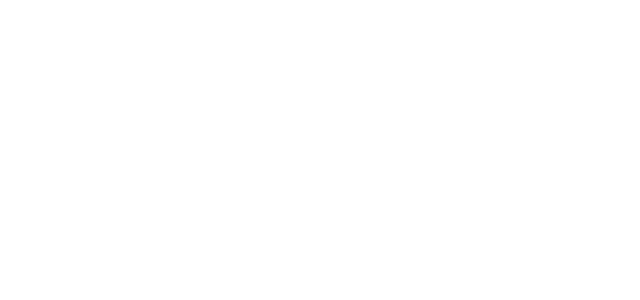
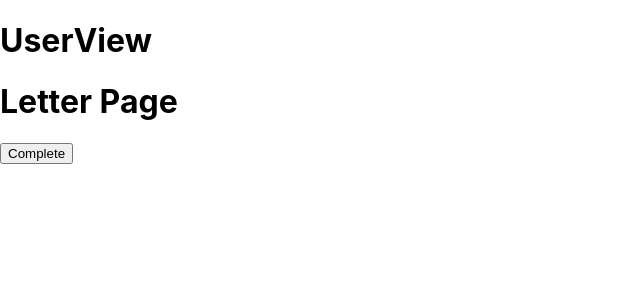
Before and after one commit to hyeok1235/Artique_front, a React (Create React App) app: page /userview/letter in a window 1280 px wide. Before the commit this address had no page. Shown: the top 300 px of the page, without its empty margins (0-640 px from the left). Built offline with nearby package versions, Linux system fonts and the light colour scheme.

Commit message:
Feat: userview 5개

```diff
--- a/src/App.js
+++ b/src/App.js
@@ -1,15 +1,15 @@
-import './App.css';
-import { BrowserRouter, Routes, Route } from 'react-router-dom';
-import UserView from './components/UserView';  // Import UserView component
-import AdminView from './components/AdminView';  // Import AdminView component
-import Main from './components/section/Main';  // If you want to keep Main as a default route
+import "./App.css";
+import { BrowserRouter, Routes, Route } from "react-router-dom";
+import UserView from "./components/UserView"; // Import UserView component
+import AdminView from "./components/AdminView"; // Import AdminView component
+import Main from "./components/section/Main"; // If you want to keep Main as a default route
 
 function App() {
   return (
     <BrowserRouter>
       <Routes>
         {/* Route for UserView */}
-        <Route path="/userview" element={<UserView />} />
+        <Route path="/userview/*" element={<UserView />} />
 
         {/* Route for AdminView */}
         <Route path="/adminview" element={<AdminView />} />
--- a/src/components/UserView.jsx
+++ b/src/components/UserView.jsx
@@ -1,9 +1,23 @@
 import React from "react";
+import { Routes, Route, Navigate } from "react-router-dom";
+import Start from "./pages/userview/Start";
+import Chat from "./pages/userview/Chat";
+import Letter from "./pages/userview/Letter";
+import Qr from "./pages/userview/Qr";
+import Last from "./pages/userview/Last";
 
 export default function UserView() {
-    return (
-        <div>
-            <h1>UserView</h1>
-        </div>
-    );
+  return (
+    <div>
+      <h1>UserView</h1>
+      <Routes>
+        <Route index element={<Navigate to="start" />} />
+        <Route path="start" element={<Start />} />
+        <Route path="chat" element={<Chat />} />
+        <Route path="letter" element={<Letter />} />
+        <Route path="qr" element={<Qr />} />
+        <Route path="last" element={<Last />} />
+      </Routes>
+    </div>
+  );
 }
--- /dev/null
+++ b/src/components/pages/userview/Chat.jsx
@@ -0,0 +1,13 @@
+import React from "react";
+import { useNavigate } from "react-router-dom";
+
+export default function Chat() {
+  const navigate = useNavigate();
+
+  return (
+    <div>
+      <h1>Chat Page</h1>
+      <button onClick={() => navigate("/userview/letter")}>End</button>
+    </div>
+  );
+}
--- /dev/null
+++ b/src/components/pages/userview/Last.jsx
@@ -0,0 +1,10 @@
+import React from "react";
+
+export default function Last() {
+  return (
+    <div>
+      <h1>Last Page</h1>
+      <p>The End</p>
+    </div>
+  );
+}
--- /dev/null
+++ b/src/components/pages/userview/Letter.jsx
@@ -0,0 +1,13 @@
+import React from "react";
+import { useNavigate } from "react-router-dom";
+
+export default function Letter() {
+  const navigate = useNavigate();
+
+  return (
+    <div>
+      <h1>Letter Page</h1>
+      <button onClick={() => navigate("/userview/qr")}>Complete</button>
+    </div>
+  );
+}
--- /dev/null
+++ b/src/components/pages/userview/Qr.jsx
@@ -0,0 +1,13 @@
+import React from "react";
+import { useNavigate } from "react-router-dom";
+
+export default function Qr() {
+  const navigate = useNavigate();
+
+  return (
+    <div>
+      <h1>QR Page</h1>
+      <button onClick={() => navigate("/userview/last")}>Next</button>
+    </div>
+  );
+}
--- /dev/null
+++ b/src/components/pages/userview/Start.jsx
@@ -0,0 +1,13 @@
+import React from "react";
+import { useNavigate } from "react-router-dom";
+
+export default function Start() {
+  const navigate = useNavigate();
+
+  return (
+    <div>
+      <h1>Start Page</h1>
+      <button onClick={() => navigate("/userview/chat")}>Let's Go</button>
+    </div>
+  );
+}
```
Also changed, not shown: src/components/pages/Chat.jsx (deleted, +0 -9 lines).
